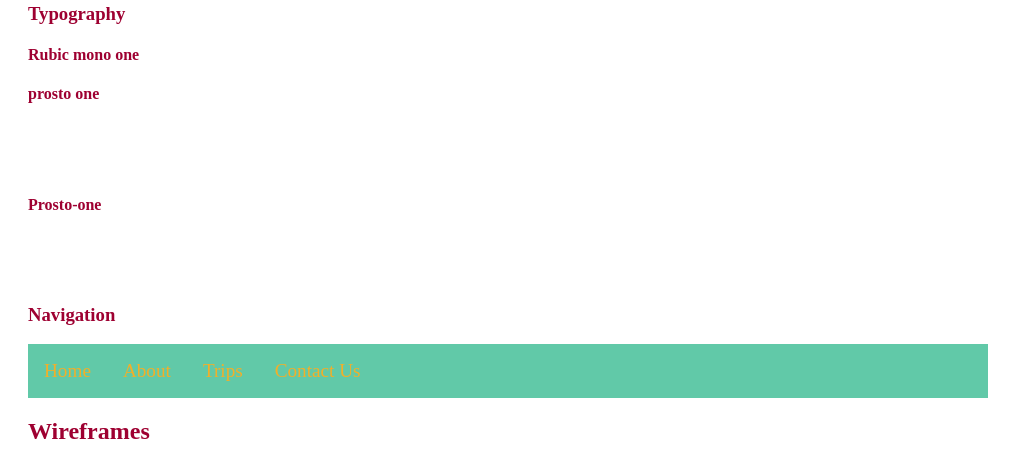
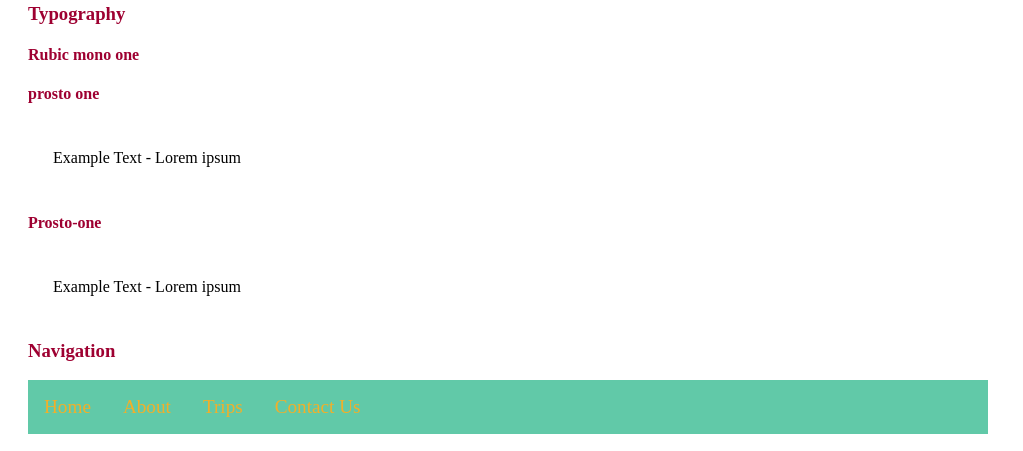
Before and after one commit to attahcollinso/wdd130, a plain HTML site: page wwr/site-plan-rafting.html in a window 1280 px wide. Shown: the part 980-1431 px from the top of the page, without its empty margins (0-1023 px from the left). Drawn offline with Linux system fonts and the light colour scheme; a web font is replaced by a local one.

Commit message:
updated right now

```diff
--- a/wwr/site-plan-rafting.html
+++ b/wwr/site-plan-rafting.html
@@ -28,9 +28,9 @@
             <h3>Typography</h3>
             <h4>Rubic mono one</h4>
             <h4>prosto one</h4>
-            <p></p>
+            <p>Example Text - Lorem ipsum</p>
             <h4>Prosto-one</h4>
-            <p></p>
+            <p>Example Text - Lorem ipsum</p>
             <h3>Navigation</h3>
             <nav>
                 <a href="#">Home</a>
--- a/wwr/styles/site-plan-rafting.css
+++ b/wwr/styles/site-plan-rafting.css
@@ -22,13 +22,13 @@ body{
 }
 
 body {
-    f______: var(--Rubic-mono-one);
+    f______: var(--serif);
     m______: ______;
     p______: ______;
 }
 
-h1, h2, h3, h4 {
-    font-family: var(--prosto-one);
+h1, h2, h3, h4, h5, h6 {
+    font-family: var(--serif);
     color: var(--primary-color);
 }
 
```
